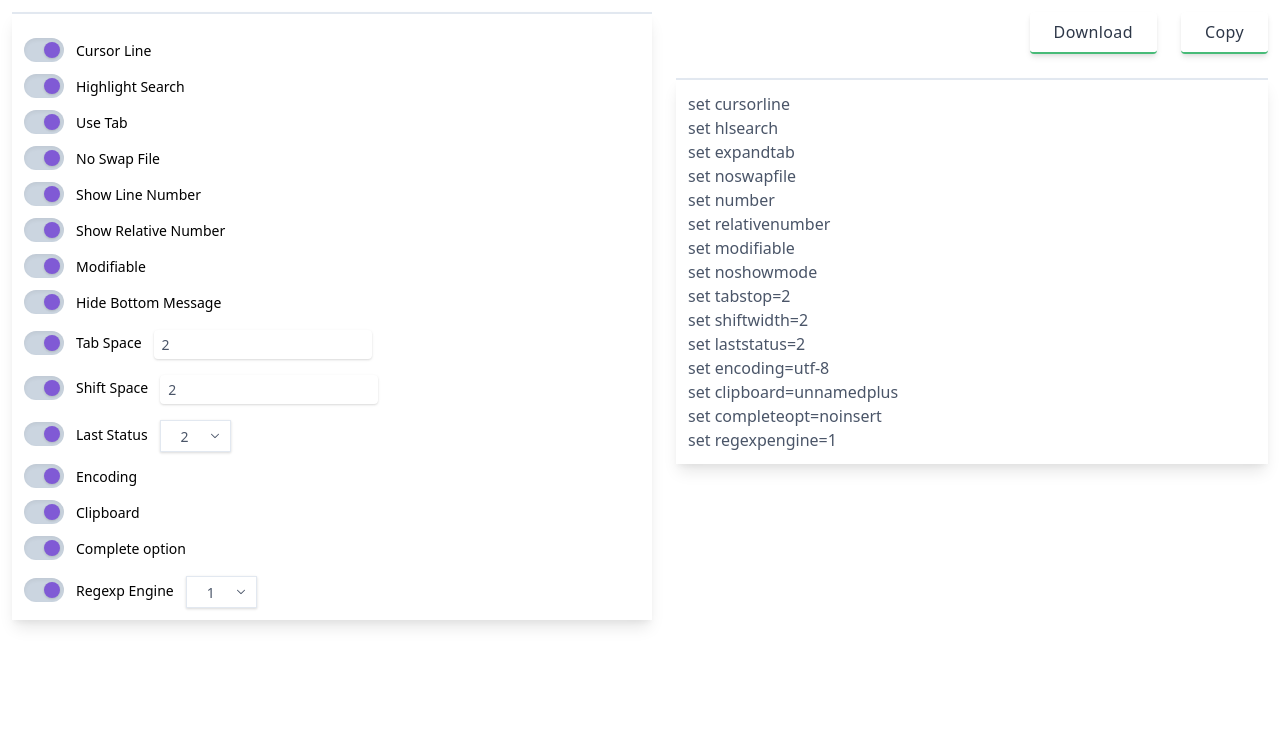
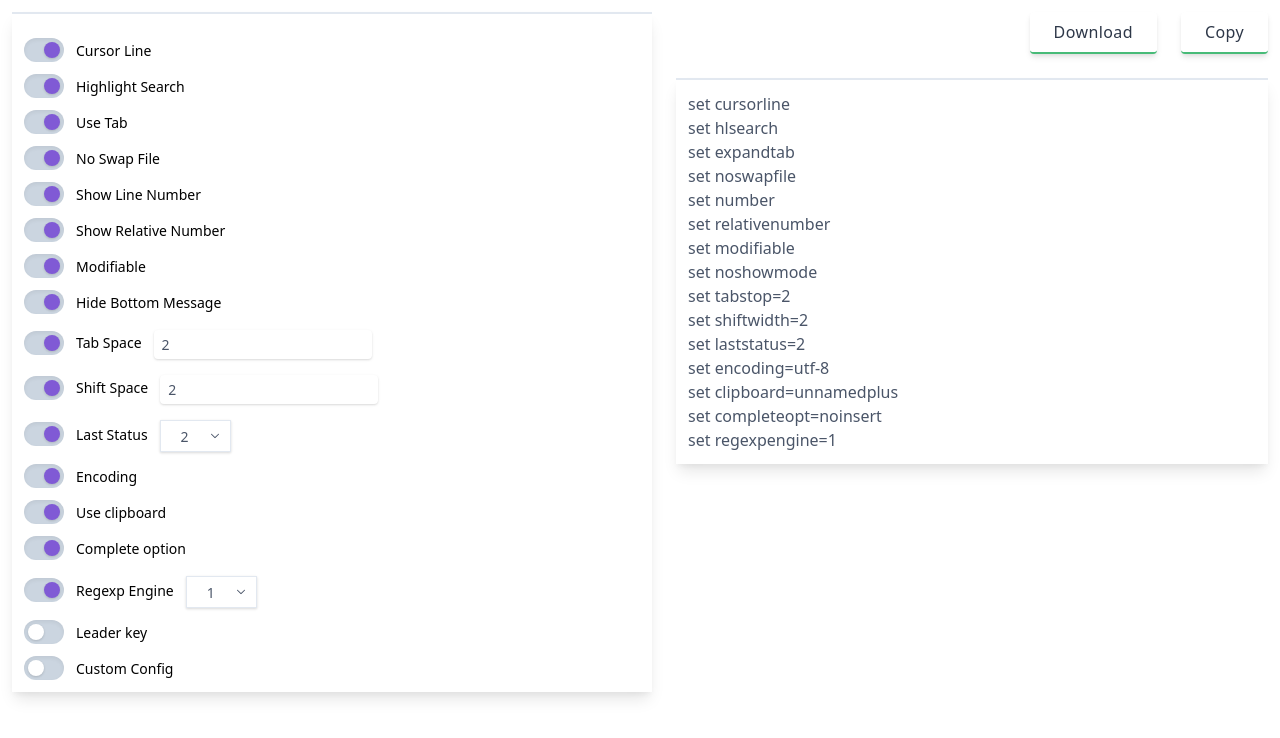
Before and after one commit to tasnimAlam/vim-config-gen, a React (Create React App) app: page / in a window 1280 px wide. Shown: the top 738 px of the page. Built offline with nearby package versions, Linux system fonts and the light colour scheme.

Commit message:
Add custom config area

```diff
--- a/src/App.js
+++ b/src/App.js
@@ -42,6 +42,16 @@ function App() {
 		setControls(updatedControls);
 	};
 
+	const onCustomConfigChange = e => {
+		const { name, value } = e.target;
+		const updatedControls = {
+			...controls,
+			[name]: { ...controls[name], value }
+		};
+
+		setControls(updatedControls);
+	};
+
 	return (
 		<div className="flex">
 			<Controls
@@ -49,6 +59,7 @@ function App() {
 				onToggle={onToggle}
 				onNumberChange={onNumberChange}
 				onSelect={onSelect}
+				onCustomConfigChange={onCustomConfigChange}
 			/>
 			<Display controls={controls} />
 		</div>
--- a/src/components/Controls.js
+++ b/src/components/Controls.js
@@ -2,13 +2,23 @@ import React from "react";
 import ToggleButton from "./ToggleButton";
 import NumberInput from "./NumberInput";
 import SelectControls from "./SelectControls";
+import CustomConfigArea from "./CustomConfigArea";
 
-const Controls = ({ controls, onToggle, onNumberChange, onSelect }) => {
+const Controls = ({
+	controls,
+	onToggle,
+	onNumberChange,
+	onSelect,
+	onCustomConfigChange
+}) => {
 	return (
 		<div className="flex-1 bg-white shadow-lg border-t-2 m-3 p-3">
 			{Object.entries(controls).map(([key, obj]) => (
+				<>
 					<div key={key} className="flex">
-					{obj.type === "set" && (
+						{(obj.type === "set" ||
+							obj.type === "let" ||
+							obj.type === "custom") && (
 							<ToggleButton
 								label={obj.text}
 								value={key}
@@ -30,6 +40,15 @@ const Controls = ({ controls, onToggle, onNumberChange, onSelect }) => {
 							<SelectControls name={key} settings={obj} onSelect={onSelect} />
 						)}
 					</div>
+
+					{obj.type === "custom" && obj.checked === "true" && (
+						<CustomConfigArea
+							name={key}
+							settings={obj}
+							onChange={onCustomConfigChange}
+						/>
+					)}
+				</>
 			))}
 		</div>
 	);
--- /dev/null
+++ b/src/components/CustomConfigArea.js
@@ -0,0 +1,14 @@
+import React from "react";
+
+const CustomConfigArea = ({ name, settings, onChange }) => {
+	return (
+		<textarea
+			className="w-11/12 border h-32 ml-8 mt-2 shadow-md"
+			name={name}
+			value={settings.value}
+			onChange={onChange}
+		/>
+	);
+};
+
+export default CustomConfigArea;
--- a/src/components/Display.js
+++ b/src/components/Display.js
@@ -13,6 +13,14 @@ const Display = ({ controls }) => {
 		return (
 			<p key={key}>
 				set {key}={value}
+			</p>
+		);
+	};
+
+	const customConfig = (key, value) => {
+		return (
+			<p key={key} className="mt-2 mb-2">
+				{value}
 			</p>
 		);
 	};
@@ -50,6 +58,7 @@ const Display = ({ controls }) => {
 				</CopyToClipboard>
 				<Button text="Download" onClick={onDownload} />
 			</div>
+
 			<div className="flex-1 bg-white border-t-2 m-3 p-3 shadow-lg text-gray-700">
 				<div className="flex-1" ref={displayRef}>
 					{Object.entries(controls).map(([key, obj]) => {
@@ -57,6 +66,7 @@ const Display = ({ controls }) => {
 
 						if (checked === "true") {
 							if (type === "set") return setKeys(key, value);
+							if (type === "custom") return customConfig(key, value);
 						}
 					})}
 				</div>
--- a/src/data.json
+++ b/src/data.json
@@ -66,7 +66,7 @@
 	},
 	"clipboard": {
 		"type": "set",
-		"text": "Clipboard",
+		"text": " Use clipboard",
 		"checked": "true",
 		"value": "unnamedplus"
 	},
@@ -82,5 +82,17 @@
 		"checked": "true",
 		"value": "1",
 		"options": ["0", "1", "2"]
+	},
+	"mapleader": {
+		"type": "let",
+		"text": "Leader key",
+		"checked": "false",
+		"key_code": "92"
+	},
+	"customconfig": {
+		"type": "custom",
+		"text": "Custom Config",
+		"checked": "false",
+		"value": ""
 	}
 }
```
Lines whose indentation alone changed are shown as unchanged.
